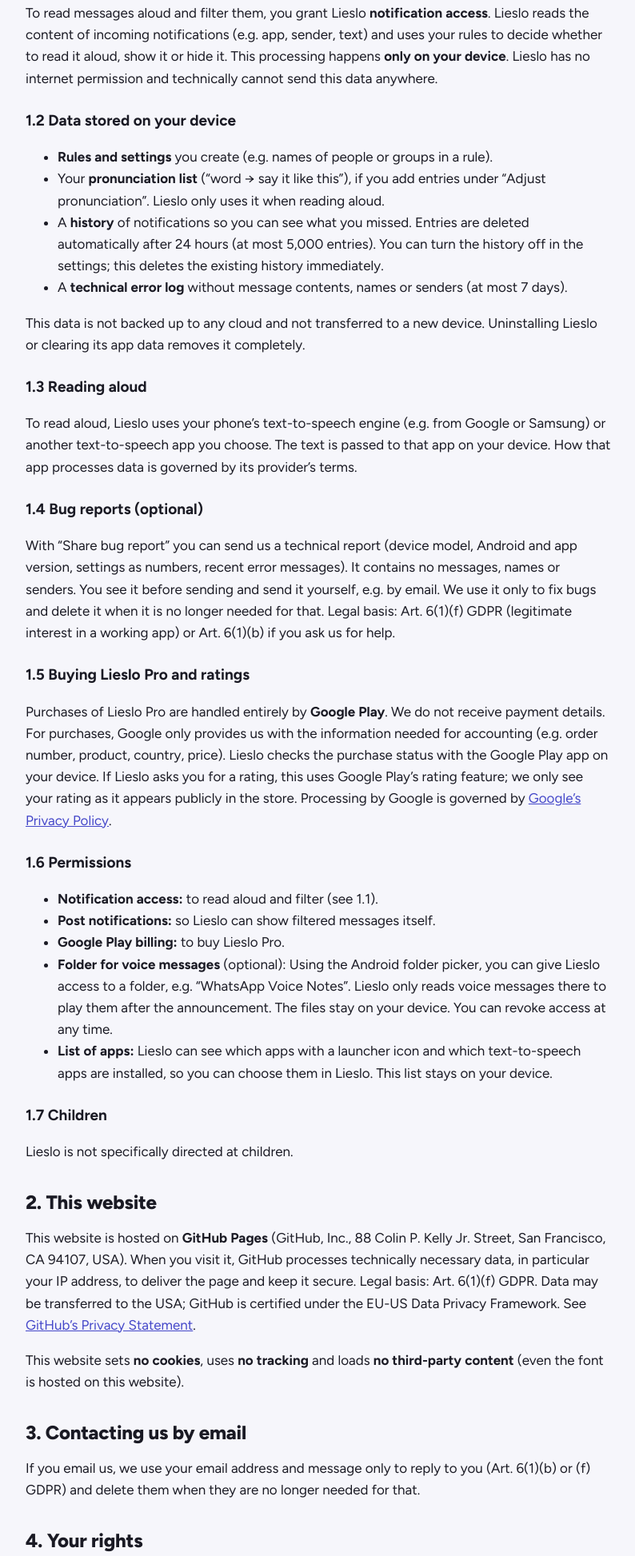
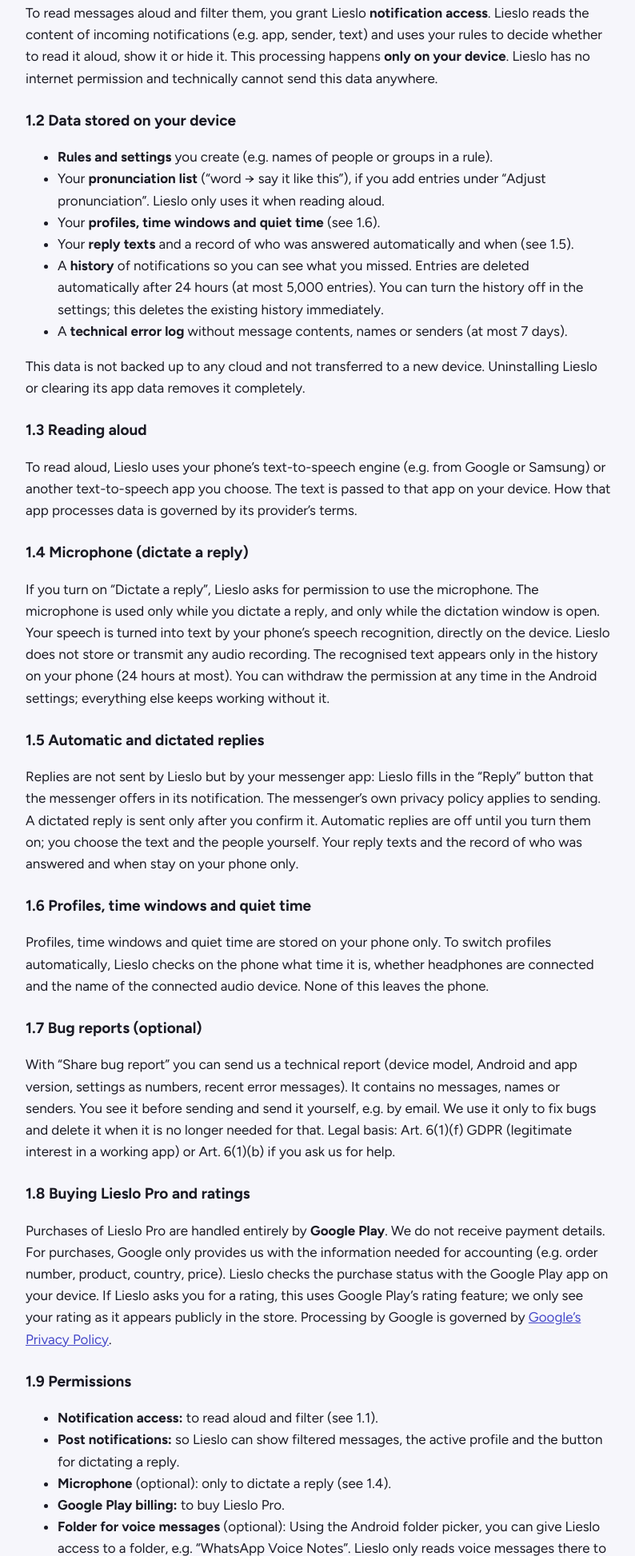
Before and after one commit to lieslo-app/lieslo-app.github.io, a plain HTML site: page en/privacy.html in a window 1280 px wide. Shown: the part 469-2415 px from the top of the page at 80% size, without its empty margins (242-1036 px from the left). Drawn offline with Linux system fonts and the light colour scheme.

Commit message:
Datenschutz für App 1.6: Mikrofon (Antwort diktieren), automatische und diktierte Antworten, Profile/Zeitfenster/Ruhezeit, Berechtigung Mikrofon, Stand 16. November 2026
Co-Authored-By: Claude Opus 5.5 <noreply@anthropic.com>

```diff
--- a/en/privacy.html
+++ b/en/privacy.html
@@ -17,23 +17,29 @@
 </div></header>
 <main>
 <div class="doc"><h1>Privacy Policy</h1>
-<p class="meta">For the Lieslo app and this website · Last updated: 9 November 2026</p>
+<p class="meta">For the Lieslo app and this website · Last updated: 16 November 2026</p>
 <div class="box"><b>In short:</b> Lieslo processes your notifications only on your phone. The app has no internet permission, sends no data to us or to third parties, and contains no ads and no tracking.</div>
 <h2>1. The Lieslo app</h2>
 <h3>1.1 Notifications</h3>
 <p>To read messages aloud and filter them, you grant Lieslo <b>notification access</b>. Lieslo reads the content of incoming notifications (e.g. app, sender, text) and uses your rules to decide whether to read it aloud, show it or hide it. This processing happens <b>only on your device</b>. Lieslo has no internet permission and technically cannot send this data anywhere.</p>
 <h3>1.2 Data stored on your device</h3>
-<ul><li><b>Rules and settings</b> you create (e.g. names of people or groups in a rule).</li><li>Your <b>pronunciation list</b> (“word → say it like this”), if you add entries under “Adjust pronunciation”. Lieslo only uses it when reading aloud.</li><li>A <b>history</b> of notifications so you can see what you missed. Entries are deleted automatically after 24 hours (at most 5,000 entries). You can turn the history off in the settings; this deletes the existing history immediately.</li><li>A <b>technical error log</b> without message contents, names or senders (at most 7 days).</li></ul>
+<ul><li><b>Rules and settings</b> you create (e.g. names of people or groups in a rule).</li><li>Your <b>pronunciation list</b> (“word → say it like this”), if you add entries under “Adjust pronunciation”. Lieslo only uses it when reading aloud.</li><li>Your <b>profiles, time windows and quiet time</b> (see 1.6).</li><li>Your <b>reply texts</b> and a record of who was answered automatically and when (see 1.5).</li><li>A <b>history</b> of notifications so you can see what you missed. Entries are deleted automatically after 24 hours (at most 5,000 entries). You can turn the history off in the settings; this deletes the existing history immediately.</li><li>A <b>technical error log</b> without message contents, names or senders (at most 7 days).</li></ul>
 <p>This data is not backed up to any cloud and not transferred to a new device. Uninstalling Lieslo or clearing its app data removes it completely.</p>
 <h3>1.3 Reading aloud</h3>
 <p>To read aloud, Lieslo uses your phone’s text-to-speech engine (e.g. from Google or Samsung) or another text-to-speech app you choose. The text is passed to that app on your device. How that app processes data is governed by its provider’s terms.</p>
-<h3>1.4 Bug reports (optional)</h3>
+<h3>1.4 Microphone (dictate a reply)</h3>
+<p>If you turn on “Dictate a reply”, Lieslo asks for permission to use the microphone. The microphone is used only while you dictate a reply, and only while the dictation window is open. Your speech is turned into text by your phone’s speech recognition, directly on the device. Lieslo does not store or transmit any audio recording. The recognised text appears only in the history on your phone (24 hours at most). You can withdraw the permission at any time in the Android settings; everything else keeps working without it.</p>
+<h3>1.5 Automatic and dictated replies</h3>
+<p>Replies are not sent by Lieslo but by your messenger app: Lieslo fills in the “Reply” button that the messenger offers in its notification. The messenger’s own privacy policy applies to sending. A dictated reply is sent only after you confirm it. Automatic replies are off until you turn them on; you choose the text and the people yourself. Your reply texts and the record of who was answered and when stay on your phone only.</p>
+<h3>1.6 Profiles, time windows and quiet time</h3>
+<p>Profiles, time windows and quiet time are stored on your phone only. To switch profiles automatically, Lieslo checks on the phone what time it is, whether headphones are connected and the name of the connected audio device. None of this leaves the phone.</p>
+<h3>1.7 Bug reports (optional)</h3>
 <p>With “Share bug report” you can send us a technical report (device model, Android and app version, settings as numbers, recent error messages). It contains no messages, names or senders. You see it before sending and send it yourself, e.g. by email. We use it only to fix bugs and delete it when it is no longer needed for that. Legal basis: Art. 6(1)(f) GDPR (legitimate interest in a working app) or Art. 6(1)(b) if you ask us for help.</p>
-<h3>1.5 Buying Lieslo Pro and ratings</h3>
+<h3>1.8 Buying Lieslo Pro and ratings</h3>
 <p>Purchases of Lieslo Pro are handled entirely by <b>Google Play</b>. We do not receive payment details. For purchases, Google only provides us with the information needed for accounting (e.g. order number, product, country, price). Lieslo checks the purchase status with the Google Play app on your device. If Lieslo asks you for a rating, this uses Google Play’s rating feature; we only see your rating as it appears publicly in the store. Processing by Google is governed by <a href="https://policies.google.com/privacy" rel="noopener">Google’s Privacy Policy</a>.</p>
-<h3>1.6 Permissions</h3>
-<ul><li><b>Notification access:</b> to read aloud and filter (see 1.1).</li><li><b>Post notifications:</b> so Lieslo can show filtered messages itself.</li><li><b>Google Play billing:</b> to buy Lieslo Pro.</li><li><b>Folder for voice messages</b> (optional): Using the Android folder picker, you can give Lieslo access to a folder, e.g. “WhatsApp Voice Notes”. Lieslo only reads voice messages there to play them after the announcement. The files stay on your device. You can revoke access at any time.</li><li><b>List of apps:</b> Lieslo can see which apps with a launcher icon and which text-to-speech apps are installed, so you can choose them in Lieslo. This list stays on your device.</li></ul>
-<h3>1.7 Children</h3>
+<h3>1.9 Permissions</h3>
+<ul><li><b>Notification access:</b> to read aloud and filter (see 1.1).</li><li><b>Post notifications:</b> so Lieslo can show filtered messages, the active profile and the button for dictating a reply.</li><li><b>Microphone</b> (optional): only to dictate a reply (see 1.4).</li><li><b>Google Play billing:</b> to buy Lieslo Pro.</li><li><b>Folder for voice messages</b> (optional): Using the Android folder picker, you can give Lieslo access to a folder, e.g. “WhatsApp Voice Notes”. Lieslo only reads voice messages there to play them after the announcement. The files stay on your device. You can revoke access at any time.</li><li><b>List of apps:</b> Lieslo can see which apps with a launcher icon and which text-to-speech apps are installed, so you can choose them in Lieslo. This list stays on your device.</li></ul>
+<h3>1.10 Children</h3>
 <p>Lieslo is not specifically directed at children.</p>
 <h2>2. This website</h2>
 <p>This website is hosted on <b>GitHub Pages</b> (GitHub, Inc., 88 Colin P. Kelly Jr. Street, San Francisco, CA 94107, USA). When you visit it, GitHub processes technically necessary data, in particular your IP address, to deliver the page and keep it secure. Legal basis: Art. 6(1)(f) GDPR. Data may be transferred to the USA; GitHub is certified under the EU-US Data Privacy Framework. See <a href="https://docs.github.com/en/site-policy/privacy-policies/github-general-privacy-statement" rel="noopener">GitHub’s Privacy Statement</a>.</p>
```
Also changed, not shown: datenschutz.html (+13 -7 lines).
